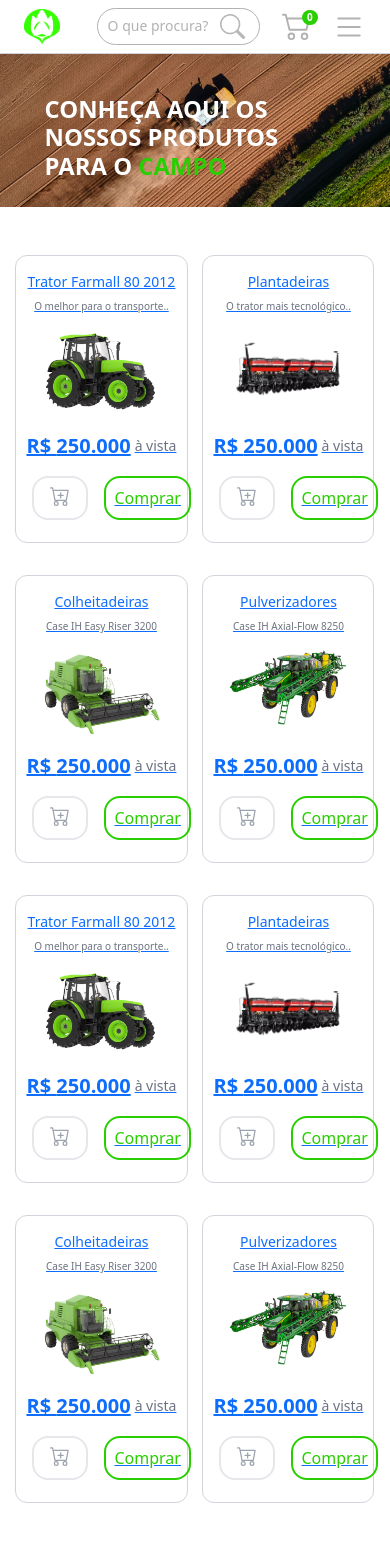
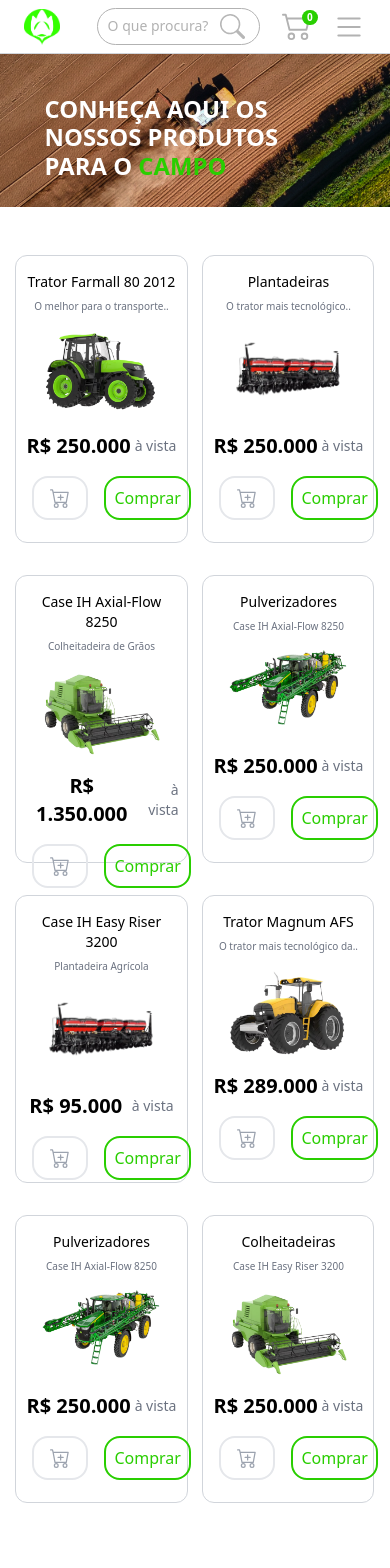
Before and after one commit to souzadnl/Tecplan, a React (Create React App) app: page / in a window 390 px wide. Shown: the top 1568 px of the page. Built offline with nearby package versions, Linux system fonts and the light colour scheme.

Commit message:
Desenvolvendo a página individual de produto

```diff
--- a/src/App.js
+++ b/src/App.js
@@ -8,7 +8,7 @@
 import Carrinho from "./pages/Carrinho"
 import Footer from "./components/Footer"
 import { Modal } from "bootstrap"
-import ProductView from "./components/ProductView"
+import Produto from "./pages/Produto"
 
 function App() {
   return (
@@ -31,7 +31,7 @@
         <Route exact path="/carrinho" element={<Carrinho />}>
         </Route>
 
-        <Route exact path="/Produtos/:id" element={<ProductView/>}>
+        <Route exact path="/produto/:id" element={<Produto />}>
         </Route>
 
     </Routes>
--- a/src/Data.js
+++ b/src/Data.js
@@ -1,9 +1,10 @@
 export const produtos = [
     {
-        id: "tratores",
+        id: "trator_farmall",
         img: "./images/Trator.webp",
         title: "Trator Farmall 80 2012",
         subtitle: "O melhor para o transporte..",
+        completesubtitle: "O Trator Farmall 80, ano de fabricação 2012, representa o ápice da excelência em maquinário agrícola. Desenvolvido pela renomada marca, este trator é uma fusão perfeita de potência, eficiência e confiabilidade, projetado para atender às demandas rigorosas do campo moderno.",
         price: "250.000"
     },
     {
@@ -11,6 +12,48 @@
         img: "./images/Plantadeira.webp",
         title: "Plantadeiras",
         subtitle: "O trator mais tecnológico..",
+        completesubtitle: "O Trator Farmall 80, ano de fabricação 2012, representa o ápice da excelência em maquinário agrícola. Desenvolvido pela renomada marca, este trator é uma fusão perfeita de potência, eficiência e confiabilidade, projetado para atender às demandas rigorosas do campo moderno.",
+        price: "250.000"
+    },
+    {
+        id: "colheitadeiras",
+        img: "./images/Colheitadeira.webp",
+        title: "Case IH Axial-Flow 8250",
+        subtitle: "Colheitadeira de Grãos",
+        completesubtitle: "O Trator Farmall 80, ano de fabricação 2012, representa o ápice da excelência em maquinário agrícola. Desenvolvido pela renomada marca, este trator é uma fusão perfeita de potência, eficiência e confiabilidade, projetado para atender às demandas rigorosas do campo moderno.",
+        price: "1.350.000"
+    },
+    {
+        id: "pulverizadores",
+        img: "./images/Pulverizador.webp",
+        title: "Pulverizadores",
+        subtitle: "Case IH Axial-Flow 8250",
+        completesubtitle: "O Trator Farmall 80, ano de fabricação 2012, representa o ápice da excelência em maquinário agrícola. Desenvolvido pela renomada marca, este trator é uma fusão perfeita de potência, eficiência e confiabilidade, projetado para atender às demandas rigorosas do campo moderno.",
+        price: "250.000"
+    },
+    {
+        id: "plantadeiras",
+        img: "./images/Plantadeira.webp",
+        title: "Case IH Easy Riser 3200",
+        subtitle: "Plantadeira Agrícola",
+        completesubtitle: "O Trator Farmall 80, ano de fabricação 2012, representa o ápice da excelência em maquinário agrícola. Desenvolvido pela renomada marca, este trator é uma fusão perfeita de potência, eficiência e confiabilidade, projetado para atender às demandas rigorosas do campo moderno.",
+        price: "95.000"
+    },
+    {
+        id: "trator_magnum",
+        img: "./images/Trator2.webp",
+        title: "Trator Magnum AFS",
+        subtitle: "O trator mais tecnológico da..",
+        completesubtitle: "O Trator Farmall 80, ano de fabricação 2012, representa o ápice da excelência em maquinário agrícola. Desenvolvido pela renomada marca, este trator é uma fusão perfeita de potência, eficiência e confiabilidade, projetado para atender às demandas rigorosas do campo moderno.",
+        price: "289.000"
+
+    },
+    {
+        id: "pulverizadores",
+        img: "./images/Pulverizador.webp",
+        title: "Pulverizadores",
+        subtitle: "Case IH Axial-Flow 8250",
+        completesubtitle: "O Trator Farmall 80, ano de fabricação 2012, representa o ápice da excelência em maquinário agrícola. Desenvolvido pela renomada marca, este trator é uma fusão perfeita de potência, eficiência e confiabilidade, projetado para atender às demandas rigorosas do campo moderno.",
         price: "250.000"
     },
     {
@@ -18,41 +61,7 @@
         img: "./images/Colheitadeira.webp",
         title: "Colheitadeiras",
         subtitle: "Case IH Easy Riser 3200",
+        completesubtitle: "O Trator Farmall 80, ano de fabricação 2012, representa o ápice da excelência em maquinário agrícola. Desenvolvido pela renomada marca, este trator é uma fusão perfeita de potência, eficiência e confiabilidade, projetado para atender às demandas rigorosas do campo moderno.",
         price: "250.000"
-    },
-    {
-        id: "pulverizadores",
-        img: "./images/Pulverizador.webp",
-        title: "Pulverizadores",
-        subtitle: "Case IH Axial-Flow 8250",
-        price: "250.000"
-    },{
-        id: "tratores",
-        img: "./images/Trator.webp",
-        title: "Trator Farmall 80 2012",
-        subtitle: "O melhor para o transporte..",
-        price: "250.000"
-
-    },
-    {
-        id: "plantadeiras",
-        img: "./images/Plantadeira.webp",
-        title: "Plantadeiras",
-        subtitle: "O trator mais tecnológico..",
-        price: "250.000"
-    },
-    {
-        id: "colheitadeiras",
-        img: "./images/Colheitadeira.webp",
-        title: "Colheitadeiras",
-        subtitle: "Case IH Easy Riser 3200",
-        price: "250.000"
-    },
-    {
-        id: "pulverizadores",
-        img: "./images/Pulverizador.webp",
-        title: "Pulverizadores",
-        subtitle: "Case IH Axial-Flow 8250",
-        price: "250.000"
-    },
+    }
 ]
--- a/src/components/CardProduto.js
+++ b/src/components/CardProduto.js
@@ -2,8 +2,10 @@
 import { Link } from 'react-router-dom'
 
 const CardProduto = ({item}) => {
+
+
   return (
-    <Link to={`/Produtos/${item.id}`} class="m-auto rounded-xl border-1 border-gray-300 bg-white py-3 px-2 max-sm:w-[47%] md:w-[300px] h-72 lg:w-1/5 text-center mb-4 hover:border-[#29CF00] hover:cursor-pointer transition-colors ">
+    <Link to={`/produto/${item.id}`} class="text-decoration-none text-black m-auto rounded-xl border-1 border-gray-300 bg-white py-3 px-2 max-sm:w-[47%] md:w-[300px] h-72 lg:w-1/5 text-center mb-4 hover:border-[#29CF00] hover:cursor-pointer transition-colors ">
         <h1 class="text-sm">{item.title}</h1>
         <h3 class="text-[10px] text-gray-500">{item.subtitle}</h3>
         <div class="h-28">
@@ -14,12 +16,14 @@
         <span class="m-auto text-gray-500 text-sm text-right">à vista</span>
         </div>
         <div class="d-flex justify-evenly mt-2 gap-3 p-2">
-          <div class="rounded-2xl border-2 border-gray text-gray-400 hover:bg-[#54B93B] hover:text-white hover:border-[#54B93B] px-3 py-2 w-2/4">
+
+          <button class="rounded-2xl border-2 border-gray text-gray-400 hover:bg-[#54B93B] hover:text-white hover:border-[#54B93B] px-3 py-2 w-2/4">
             <svg xmlns="http://www.w3.org/2000/svg" width="20" height="20" fill="currentColor" class="bi bi-cart-plus m-auto" viewBox="0 0 16 16">
               <path d="M9 5.5a.5.5 0 0 0-1 0V7H6.5a.5.5 0 0 0 0 1H8v1.5a.5.5 0 0 0 1 0V8h1.5a.5.5 0 0 0 0-1H9V5.5z"/>
               <path d="M.5 1a.5.5 0 0 0 0 1h1.11l.401 1.607 1.498 7.985A.5.5 0 0 0 4 12h1a2 2 0 1 0 0 4 2 2 0 0 0 0-4h7a2 2 0 1 0 0 4 2 2 0 0 0 0-4h1a.5.5 0 0 0 .491-.408l1.5-8A.5.5 0 0 0 14.5 3H2.89l-.405-1.621A.5.5 0 0 0 2 1H.5zm3.915 10L3.102 4h10.796l-1.313 7h-8.17zM6 14a1 1 0 1 1-2 0 1 1 0 0 1 2 0zm7 0a1 1 0 1 1-2 0 1 1 0 0 1 2 0z"/>
             </svg>
-          </div>
+          </button>
+
           <div class="rounded-2xl border-2 border-[#29CE00] text-[#29CE00] hover:bg-[#29CE00] hover:text-white px-2 py-2 w-3/4">
             <span>Comprar</span>
           </div>
--- a/src/components/Navbar.js
+++ b/src/components/Navbar.js
@@ -135,8 +135,8 @@
             <BarraNavegacao class="container-fluid">
                 <Link to="/">
                     <picture>
-                    <source media="(min-width: 1025px)"  width="109.87px" srcset="./images/logo.webp"></source>
-                    <source media="(max-width: 1024px)"  width="36px" srcset="./images/logoMobile.webp"></source>
+                    <source media="(min-width: 1025px)"  width="109.87px" srcset="/images/logo.webp"></source>
+                    <source media="(max-width: 1024px)"  width="36px" srcset="/images/logoMobile.webp"></source>
                     <img src="" alt="Descrição da Imagem"></img>
                     </picture>
                 </Link>
--- a/src/pages/Carrinho.js
+++ b/src/pages/Carrinho.js
@@ -1,9 +1,8 @@
 function Carrinho(){
     return(
-    <div>
-    <h1>Carrinho</h1>
-    <h1>Carrinho</h1><h1>Carrinho</h1><h1>Carrinho</h1><h1>Carrinho</h1><h1>Carrinho</h1><h1>Carrinho</h1><h1>Carrinho</h1><h1>Carrinho</h1><h1>Carrinho</h1><h1>Carrinho</h1><h1>Carrinho</h1><h1>Carrinho</h1><h1>Carrinho</h1><h1>Carrinho</h1><h1>Carrinho</h1><h1>Carrinho</h1><h1>Carrinho</h1><h1>Carrinho</h1><h1>Carrinho</h1>
-    </div>
+    <section>
+        carrinho
+    </section>
     )
 }
 
--- /dev/null
+++ b/src/pages/Produto.js
@@ -0,0 +1,57 @@
+import React from "react"
+import {Link, useParams} from "react-router-dom"
+import { produtos } from "../Data"
+import CardProduto from "../components/CardProduto"
+
+function Produto(){
+
+    const {id} = useParams()
+    const thisProduct = produtos.find(item => item.id === id)
+    console.log("uva",id)
+
+    return(
+        <section>
+
+            <div id="fundosection" class="my-24">
+            <div class="d-flex m-auto pb-4 w-10/12 content-center">
+                <Link to="/" class="text-decoration-none text-[#29CF00]">VOLTAR</Link>
+            </div>
+                <div id="fundocard" class="border-1 border-gray-300 shadow-3xl  bg-white rounded-xl max-lg:p-5 lg:p-16  w-10/12 text-center m-auto">
+
+                    <div class="d-flex justify-evenly flex-wrap space-between">
+                    <div class="max-lg:w-full w-5/12 py-4 h-full">
+
+                            <img src={thisProduct.img.replace(".", "")} class="lg:w-full w-4/5 m-auto"></img>
+
+                        </div>
+                        <div class="max-lg:w-full w-5/12 py-4 h-full ">
+                            <h1 class="text-[#3A3A3A] mb-5">{thisProduct.title}</h1>
+                            <p class="text-justify">{thisProduct.completesubtitle}</p>
+
+                            <div class="d-flex justify-between mt-5">
+                                <h1 class="text-[50px] md:text-[80px]">{thisProduct.price}</h1>
+                                <h5 class="mt-auto">à vista</h5>
+                            </div>
+                        </div>
+                    </div>
+
+                </div>
+            </div>
+
+
+            <div id="fundosection" class="my-24">
+            <div class="d-flex m-auto pb-4 w-10/12 content-center">
+                <Link to="/" class="font-medium text-decoration-none text-[#7B7B7B]">DESCRIÇÃO</Link>
+            </div>
+                <div id="fundocard" class="border-1 border-gray-300 shadow-3xl  bg-white rounded-xl max-lg:p-5 lg:p-16  w-10/12 text-center m-auto">
+
+                    <p class="font-medium text-[#7B7B7B]">{thisProduct.completesubtitle}</p>
+
+                </div>
+            </div>
+
+        </section>
+    )
+}
+
+export default Produto
--- /dev/null
+++ b/src/pages/UseProdutoView.js
@@ -0,0 +1,42 @@
+import axios from "axios"
+import React, { useEffect, useState} from "axios"
+import {useParams} from "react-router-dom"
+
+export const UseProdutoView = () => {
+
+    const {id: productId} = useParams()
+    const {product, setProduct} = useState({})
+    const {selectedColor, setSelectedColor} = useState("")
+    const {selectedSize, setSelectedSize} = useState("")
+    const {selectedQuantity, setSelectedQuantity} = useState(1)
+
+    const handleQuantityChange = ({target: {value}}) => {
+        setSelectedQuantity(value)
+    }
+
+    const getImage = (color) => {
+        const {attributes} = product
+        const image = attributes.images.data.find(image => image.attributes.name.includes(color))
+        return image.attributes.url || ""
+    }
+
+    useEffect(() => {
+if (product && product.attributes) {
+    const { attributes } = product
+    setSelectedColor(attributes.color[0])
+    setSelectedSize(attributes.color[0])
+}
+    }, [product, setSelectedColor, setSelectedSize])
+
+    const fetchCategories = async() => {
+        try {
+            const res = await axios.get(`http://localhost:3000/${productId}`)
+        } catch (error) {
+
+        }
+    }
+
+  return (
+    <div>UseProdutoView</div>
+  )
+}
```
Also changed, not shown: public/images/Trator2.webp (added), src/components/CardContatos.js (indentation only).
